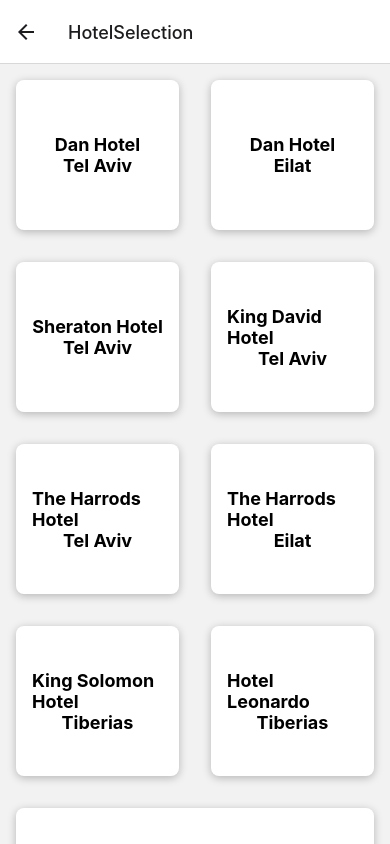
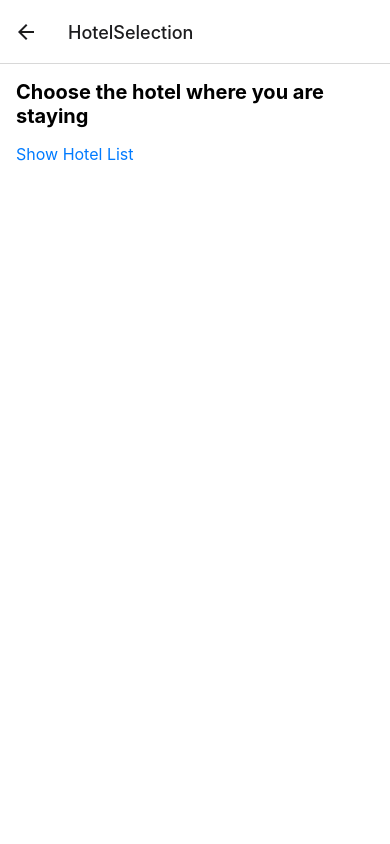
Before and after one commit to MaorHadadLD/SHS-SmartHotel, a React Native app in the folder Client/: screen /HotelSelection in a window 390 px wide. Built offline with nearby package versions, Linux system fonts and the light colour scheme.

Commit message:
Correction of the "Choosing a Hotel" page

```diff
--- a/Client/screens/guest/HotelSelection.js
+++ b/Client/screens/guest/HotelSelection.js
@@ -1,36 +1,100 @@
-import { FlatList } from 'react-native'
-import React from 'react'
+import React, { useState } from 'react';
+import { View, Text, FlatList, StyleSheet, Modal, TouchableOpacity, TouchableHighlight, Platform } from 'react-native';
 import { HotelModel } from '../../data/HotelData';
 import HotelItem from '../../components/HotelItem';
 
 function HotelSelection({ navigation }) {
+  const [modalVisible, setModalVisible] = useState(false);
+  const [selectedHotel, setSelectedHotel] = useState(null);
 
-  function renderClassHotelItem(itemData) {
-    function pressHandler() {
+  const handleSelectHotel = (item) => {
+    setSelectedHotel(item);
+    setModalVisible(false);
     navigation.navigate('ClientMainMenu', {
       selectedHotel: {
-          hotelName: itemData.item.hotelName,
-          city: itemData.item.city,
+        hotelName: item.hotelName,
+        city: item.city,
         // Add other relevant data if needed
-        }
+      },
     });
-    }
+  };
 
-    return <HotelItem
-      hotelName={itemData.item.hotelName}
-      city={itemData.item.city}
-      onPress={pressHandler}
-    />;
+  const renderClassHotelItem = ({ item }) => {
+    const Touchable = Platform.OS === 'ios' ? TouchableOpacity : TouchableHighlight;
+
+    return (
+      <Touchable onPress={() => handleSelectHotel(item)}>
+        <HotelItem hotelName={item.hotelName} city={item.city} />
+      </Touchable>
+    );
   };
 
   return (
+    <View style={styles.container}>
+      <Text style={styles.title}>Choose the hotel where you are staying</Text>
+      <TouchableOpacity onPress={() => setModalVisible(true)}>
+        <Text style={styles.showModalButton}>Show Hotel List</Text>
+      </TouchableOpacity>
+      <Modal animationType="slide" transparent={true} visible={modalVisible}>
+        <View style={styles.modalContainer}>
+          <Text style={styles.modalTitle}>Hotel List</Text>
           <FlatList
             data={HotelModel}
             keyExtractor={(item) => item.id}
             renderItem={renderClassHotelItem}
-        numColumns={2}
+            numColumns={1}
+            key={(item, index) => index.toString()}
           />
+        </View>
+      </Modal>
+    </View>
   );
-};
+}
+
+const styles = StyleSheet.create({
+  container: {
+    flex: 1,
+    padding: 16,
+    backgroundColor: '#fff',
+  },
+  title: {
+    fontSize: 20,
+    fontWeight: 'bold',
+    marginBottom: 16,
+  },
+  showModalButton: {
+    fontSize: 16,
+    color: '#007bff',
+    marginBottom: 16,
+  },
+  modalContainer: {
+    flex: 1,
+    justifyContent: 'center',
+    alignItems: 'center',
+    backgroundColor: 'rgba(0, 0, 0, 0.5)',
+    ...Platform.select({
+      ios: {
+        paddingTop: 20,
+      },
+      android: {
+        paddingTop: 0,
+      },
+    }),
+  },
+  modalTitle: {
+    fontSize: 24,
+    fontWeight: 'bold',
+    marginBottom: 16,
+    color: '#fff',
+  },
+  closeModalButton: {
+    fontSize: 16,
+    color: '#fff',
+    backgroundColor: '#007bff',
+    padding: 10,
+    borderRadius: 5,
+    marginTop: 16,
+  },
+});
 
 export default HotelSelection;
```
Lines whose indentation alone changed are shown as unchanged.
